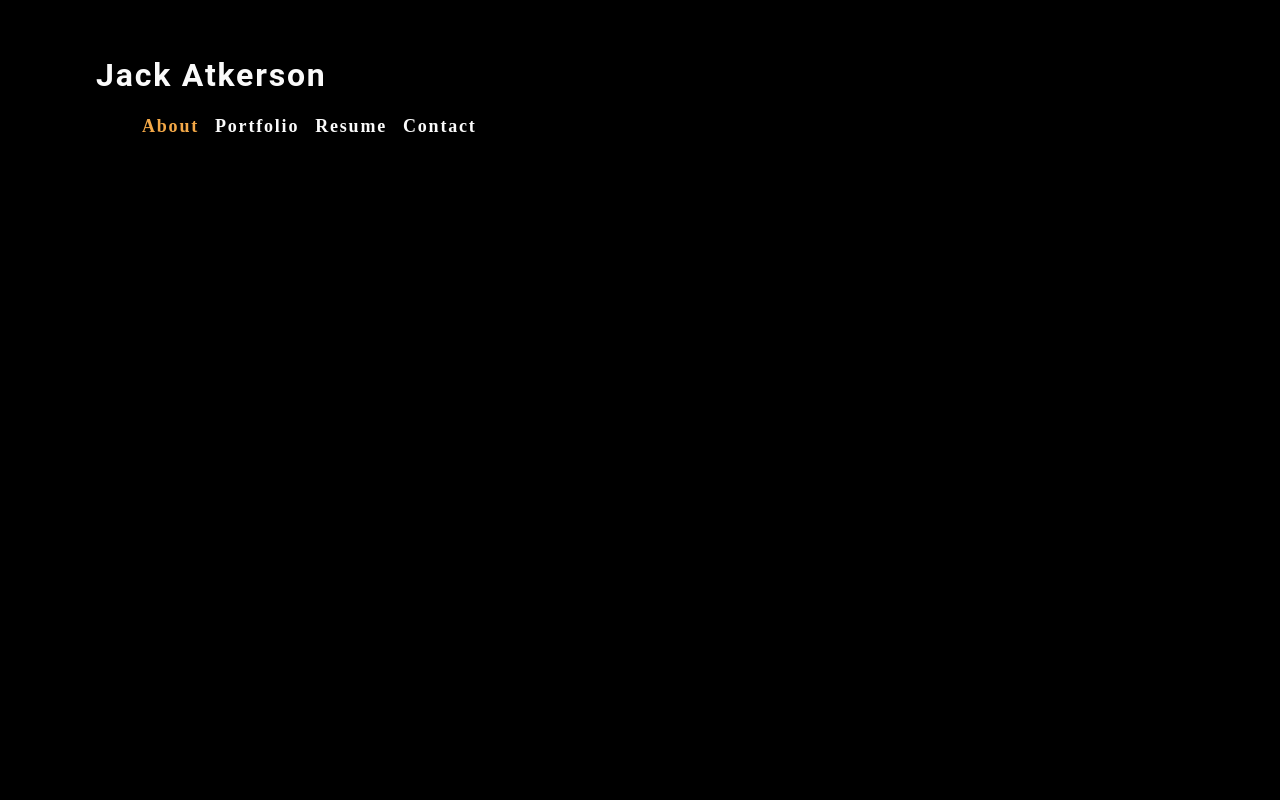
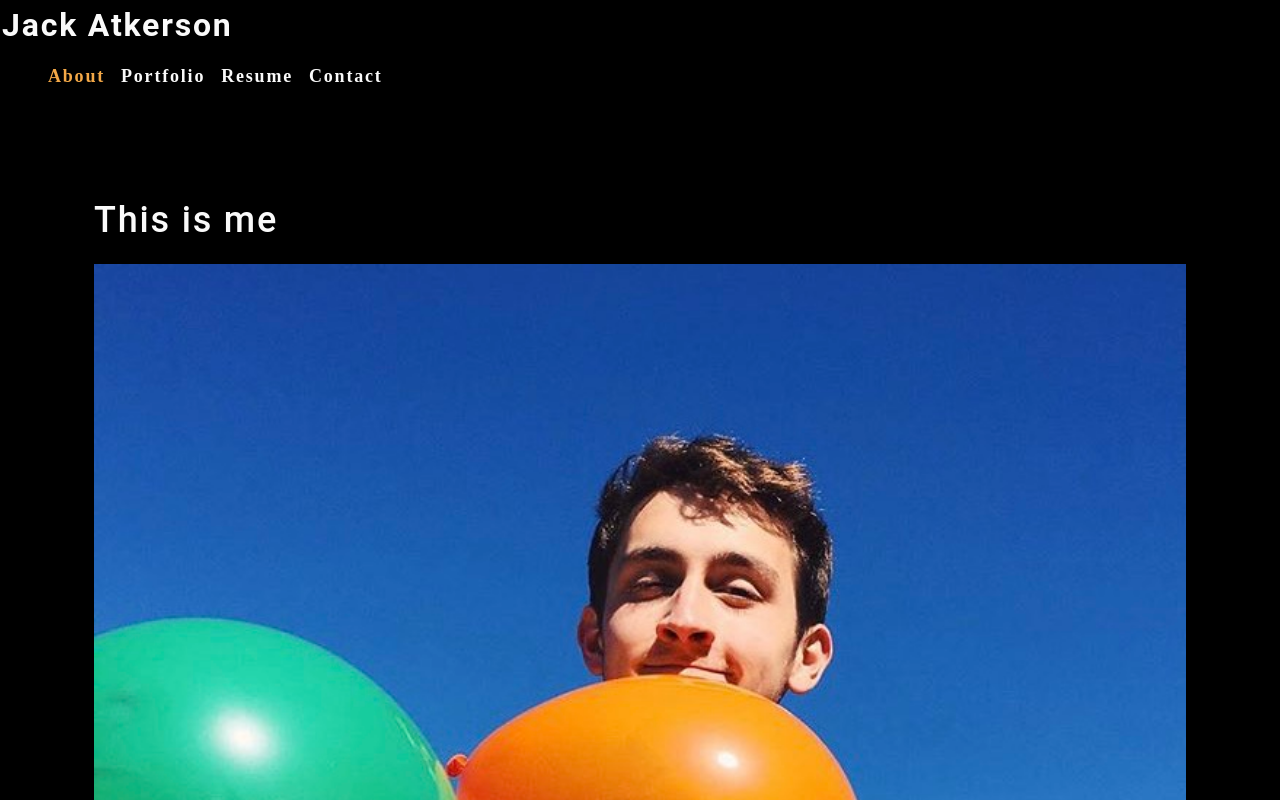
Before and after one commit to JackAtkerson/atkerson-react-portfolio, a React (Create React App) app: page / in a window 1280 px wide. Shown: the top 800 px of the page. Built offline with nearby package versions, Linux system fonts and the light colour scheme.

Commit message:
Refactored App.js

```diff
--- a/src/App.js
+++ b/src/App.js
@@ -1,12 +1,42 @@
-import React from 'react';
+import React, { useState } from 'react';
 import Header from './components/Header';
+import About from './components/About';
+import Portfolio from './components/Portfolio';
+import Contact from './components/Contact';
+import Resume from './components/Resume';
+import './App.css';
 
 function App() {
+  const [currentCategory, setCurrentCategory] = useState('about');
+
+  const renderPage = () => {
+    switch (currentCategory) {
+      case 'about':
+        return <About />;
+      case 'portfolio':
+        return <Portfolio />;
+      case 'resume':
+        return <Resume />;
+      case 'contact':
+        return <Contact />;
+      default:
+        return null;
+    }
+  };
+
   return (
     <div>
-      <main>
-        <Header></Header>
-      </main>
+      <div>
+        <Header
+          currentCategory = {currentCategory}
+          setCurrentCategory = {setCurrentCategory}
+        ></Header>
+      </div>
+      <div>
+        <main>{renderPage()}</main>
+      </div>
+      <div>
+      </div>
     </div>
   );
 }
```
